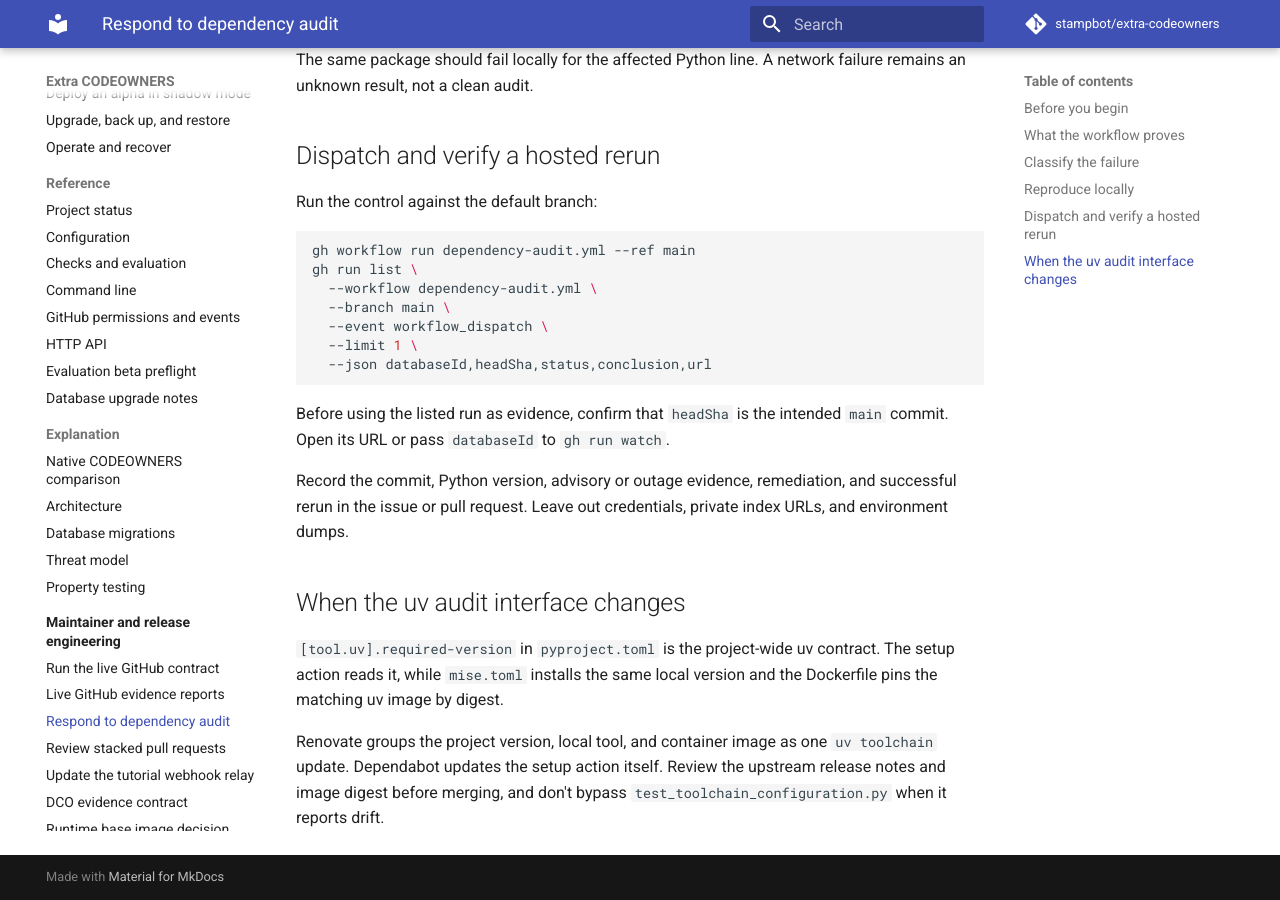
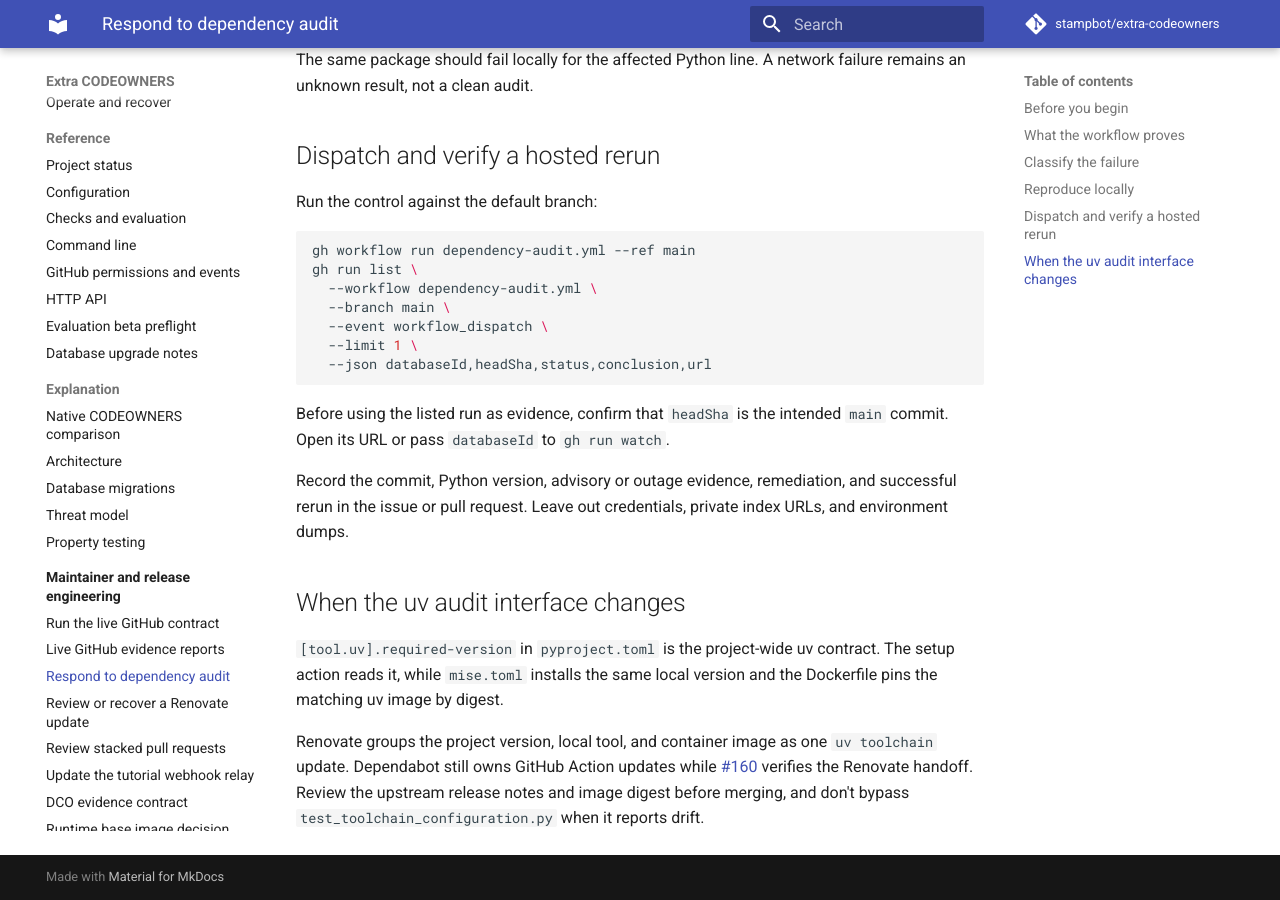
Before and after one commit to stampbot/extra-codeowners, an MkDocs documentation site: the page built from docs/how-to/respond-to-dependency-audit.md, in a window 1280 px wide and 900 px high, scrolled down 2171 px. Built offline with MkDocs 1.6.1 and Material for MkDocs 9.7.7, drawn with Linux system fonts in a browser that asks for light colours; comment, search, counter and statistics services are not loaded.

Commit message:
chore(deps): prepare Renovate handoff (#176)
Signed-off-by: Danny Sauer <github@dannysauer.com>

```diff
--- a/docs/how-to/respond-to-dependency-audit.md
+++ b/docs/how-to/respond-to-dependency-audit.md
@@ -110,6 +110,8 @@
 version and the Dockerfile pins the matching uv image by digest.
 
 Renovate groups the project version, local tool, and container image as one
-`uv toolchain` update. Dependabot updates the setup action itself. Review the
-upstream release notes and image digest before merging, and don't bypass
+`uv toolchain` update. Dependabot still owns GitHub Action updates while
+[#160](https://github.com/stampbot/extra-codeowners/issues/160) verifies the
+Renovate handoff. Review the upstream release notes and image digest before
+merging, and don't bypass
 `test_toolchain_configuration.py` when it reports drift.
--- a/mkdocs.yml
+++ b/mkdocs.yml
@@ -59,6 +59,7 @@
       - Run the live GitHub contract: how-to/run-live-github-contract.md
       - Live GitHub evidence reports: reference/live-github-evidence-reports.md
       - Respond to dependency audit: how-to/respond-to-dependency-audit.md
+      - Review or recover a Renovate update: how-to/manage-renovate-updates.md
       - Review stacked pull requests: how-to/review-stacked-pull-requests.md
       - Update the tutorial webhook relay: maintainers/update-tutorial-relay.md
       - DCO evidence contract: reference/dco-evidence.md
--- a/renovate.json
+++ b/renovate.json
@@ -3,6 +3,7 @@
   "extends": [
     "config:best-practices",
     ":dependencyDashboard",
+    ":gitSignOff",
     ":semanticCommits"
   ],
   "labels": [
@@ -152,7 +153,7 @@
       "groupName": "Python development dependencies"
     },
     {
-      "description": "Let Dependabot own GitHub Actions updates",
+      "description": "Let Dependabot own GitHub Actions updates until the Renovate handoff",
       "matchManagers": [
         "github-actions"
       ],
```
Also changed, not shown: CONTRIBUTING.md (+10 -6 lines), docs/how-to/manage-renovate-updates.md (added, +60 -0 lines), docs/maintainers/index.md (+1 -0 lines).
